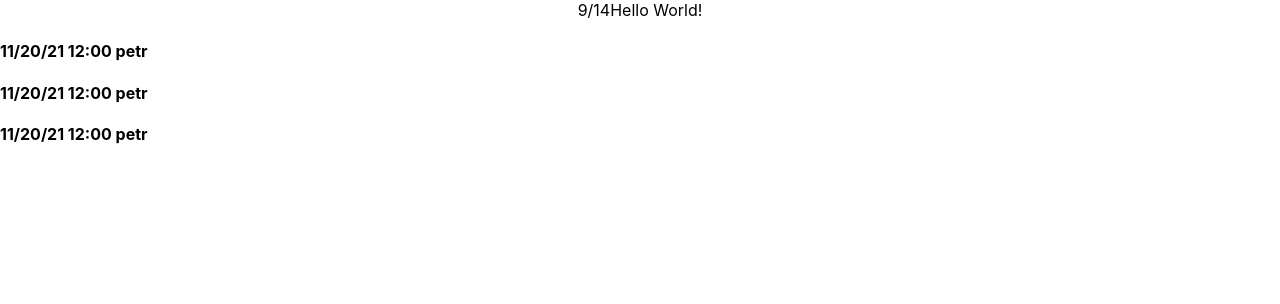
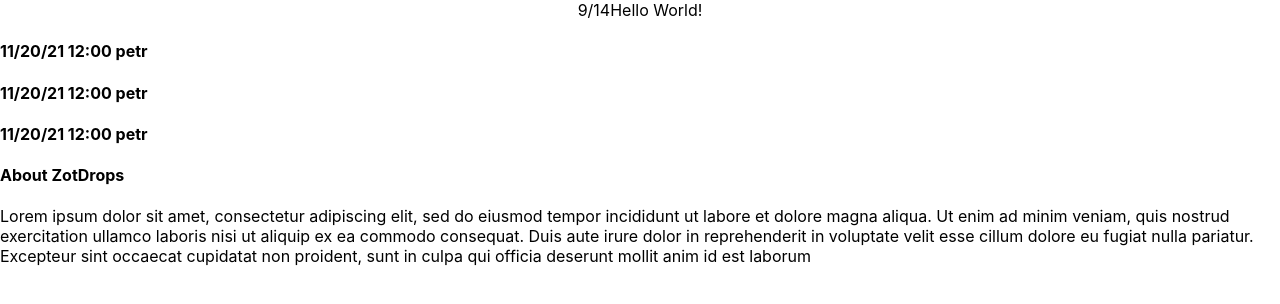
Before and after one commit to CodingPenguin/zotdrops, a React (Create React App) app in the folder zotdrops/: page /about in a window 1280 px wide. Shown: the top 304 px of the page. Built offline with nearby package versions, Linux system fonts and the light colour scheme.

Commit message:
Added About ZotDrops section.

```diff
--- /dev/null
+++ b/zotdrops/src/About.js
@@ -0,0 +1,15 @@
+import React from "react";
+
+function About() {
+
+    return(
+        <div>
+            <h4>About ZotDrops</h4>
+            <p>
+            Lorem ipsum dolor sit amet, consectetur adipiscing elit, sed do eiusmod tempor incididunt ut labore et dolore magna aliqua. Ut enim ad minim veniam, quis nostrud exercitation ullamco laboris nisi ut aliquip ex ea commodo consequat. Duis aute irure dolor in reprehenderit in voluptate velit esse cillum dolore eu fugiat nulla pariatur. Excepteur sint occaecat cupidatat non proident, sunt in culpa qui officia deserunt mollit anim id est laborum
+            </p>
+        </div>
+    );
+}
+
+export default About;
--- a/zotdrops/src/index.js
+++ b/zotdrops/src/index.js
@@ -4,11 +4,13 @@
 import App from './App';
 import reportWebVitals from './reportWebVitals';
 import DatesCalendar from './DatesCalendar';
+import About from './About';
 
 ReactDOM.render(
   <React.StrictMode>
     <App />
     <DatesCalendar />
+    <About />
   </React.StrictMode>,
   document.getElementById('root')
 );
```
